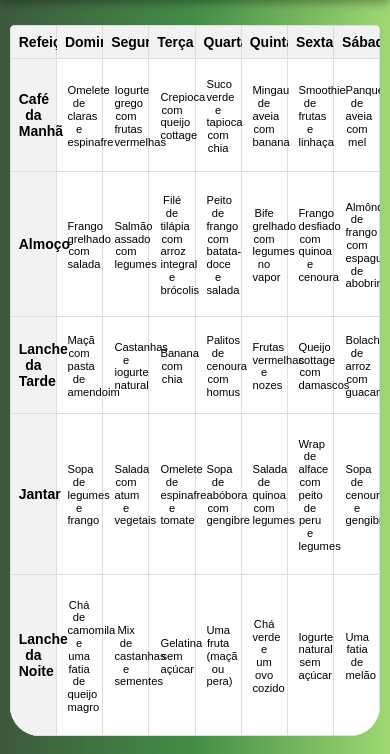
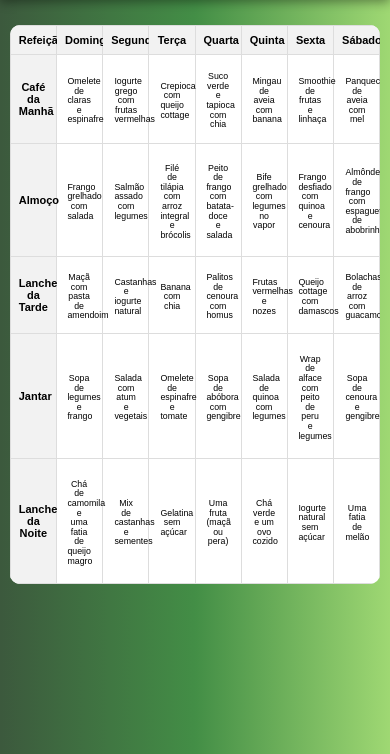
Before and after one commit to ViniciusKLima/NutriFacil, a PHP site: page /principal/index.html in a window 390 px wide. Shown: the part 90-844 px from the top of the page. Run offline with PHP 8.4, Linux system fonts and the light colour scheme.

Commit message:
novo att

```diff
--- a/css/estilo1.css
+++ b/css/estilo1.css
@@ -57,10 +57,6 @@ header{
     font-weight: 900;
 }
 
-button{
-    display: none;
-}
-
 nav{
     margin-right: 40px;
 }
@@ -97,6 +93,7 @@ main{
     justify-content: space-between;
     align-items: center;
     height: 80vh;
+    height: 80dvh;
     margin-top: 80px;
     overflow: hidden;
 
--- a/principal/css-principal/principal.css
+++ b/principal/css-principal/principal.css
@@ -57,9 +57,7 @@ main{
         width: 95vw;
         background: white;
         color: black;
-        border-radius: 30px;
-        border-top-left-radius: 5px;
-        border-top-right-radius: 5px;
+        border-radius: 10px;
         overflow: hidden;
         margin: 0;
     }
@@ -103,6 +101,12 @@ thead th{
 
 @media (max-width: 768px){
     th, td {
-        font-size: 14px;
+        font-size: 11px;
     }
 }
+
+@media (max-width: 507px){
+    .div1{
+        overflow: scroll;
+    }
+}
```
